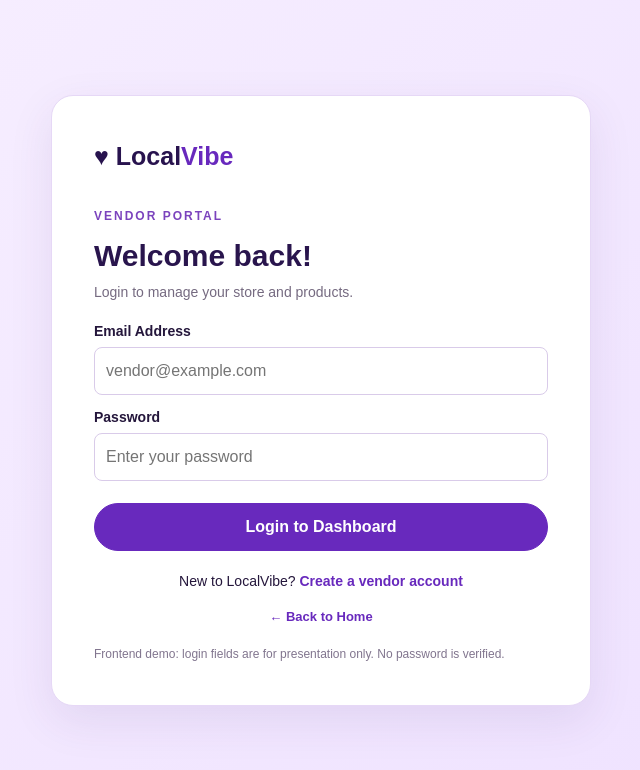
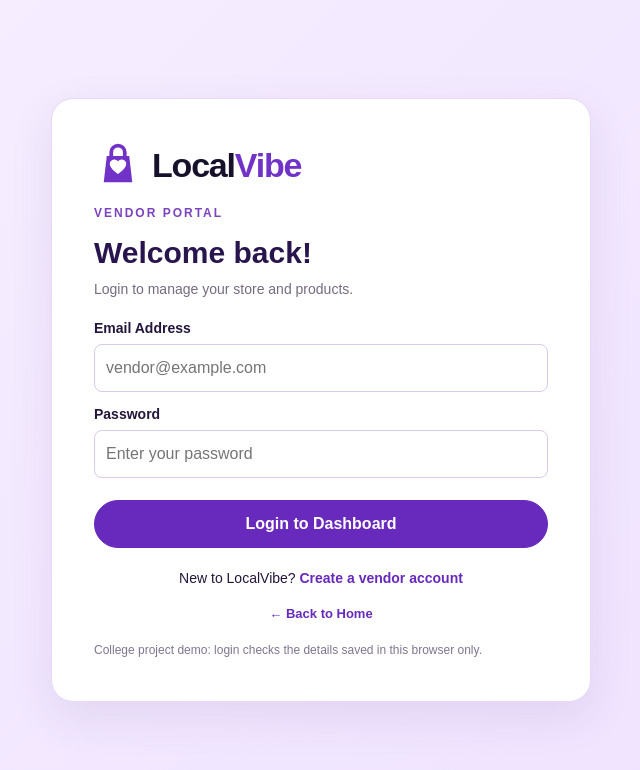
Before and after one commit to abhigyan-bit/CSE-326.github.io, a plain HTML site: page vendor-login.html in a window 1280 px wide. Shown: the whole page, without its empty margins (319-959 px from the left). Drawn offline with Linux system fonts and the light colour scheme.

Commit message:
Add beginner vendor signup login and personalized dashboard

```diff
--- a/vendor-login.html
+++ b/vendor-login.html
@@ -1,3 +1,3 @@
 <!DOCTYPE html>
 <html lang="en"><head><meta charset="UTF-8"><meta name="viewport" content="width=device-width, initial-scale=1.0"><title>Vendor Login | LocalVibe</title><link rel="stylesheet" href="style.css"></head>
-<body class="vendor-entry"><main class="auth-card"><a class="logo" href="index.html">♥ Local<span>Vibe</span></a><p class="eyebrow">VENDOR PORTAL</p><h1>Welcome back!</h1><p class="muted">Login to manage your store and products.</p><form action="vendor-dashboard.html" method="get"><label for="email">Email Address</label><input id="email" type="email" placeholder="vendor@example.com" required><label for="password">Password</label><input id="password" type="password" placeholder="Enter your password" required><button class="btn full" type="submit">Login to Dashboard</button></form><p class="auth-bottom">New to LocalVibe? <a href="vendor-signup.html">Create a vendor account</a></p><a class="back-link" href="index.html">← Back to Home</a><p class="demo-note">Frontend demo: login fields are for presentation only. No password is verified.</p></main></body></html>
+<body class="vendor-entry"><main class="auth-card"><a class="brand-lockup" href="index.html" aria-label="LocalVibe home"><svg class="brand-bag" viewBox="0 0 64 64" role="img" aria-label="LocalVibe shopping bag logo"><path d="M17 20h30l4 35H13l4-35Z" fill="#7132c8"/><path d="M23 22v-7a9 9 0 0 1 18 0v7" fill="none" stroke="#7132c8" stroke-width="5" stroke-linecap="round"/><path d="M32 44s-11-6.7-11-13.2a6.2 6.2 0 0 1 11-3.9 6.2 6.2 0 0 1 11 3.9C43 37.3 32 44 32 44Z" fill="#fff"/></svg><span class="brand-name">Local<span>Vibe</span></span></a><p class="eyebrow">VENDOR PORTAL</p><h1>Welcome back!</h1><p class="muted">Login to manage your store and products.</p><form id="loginForm"><label for="email">Email Address</label><input id="email" name="email" type="email" placeholder="vendor@example.com" required><label for="password">Password</label><input id="password" name="password" type="password" placeholder="Enter your password" required><button class="btn full" type="submit">Login to Dashboard</button></form><p class="auth-bottom">New to LocalVibe? <a href="vendor-signup.html">Create a vendor account</a></p><a class="back-link" href="index.html">← Back to Home</a><p class="demo-note">College project demo: login checks the details saved in this browser only.</p></main><script src="auth.js"></script></body></html>
```
